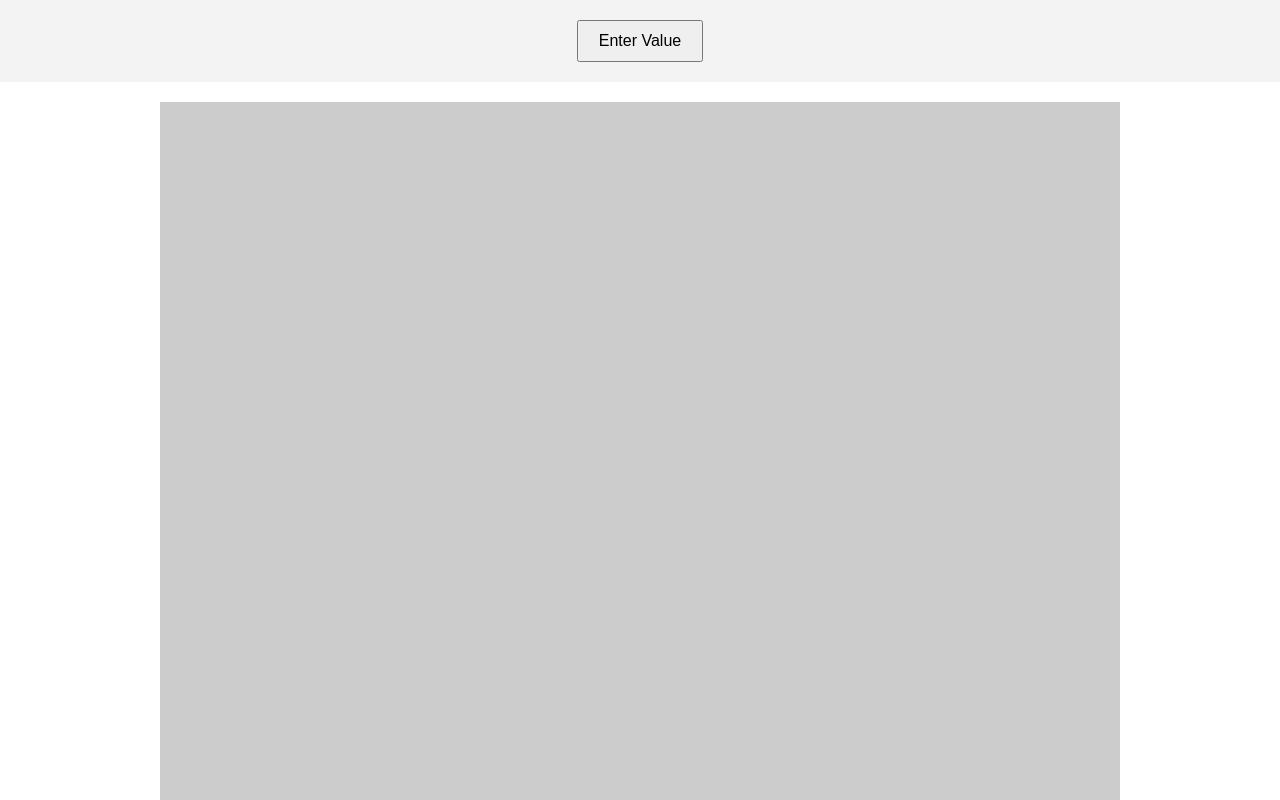
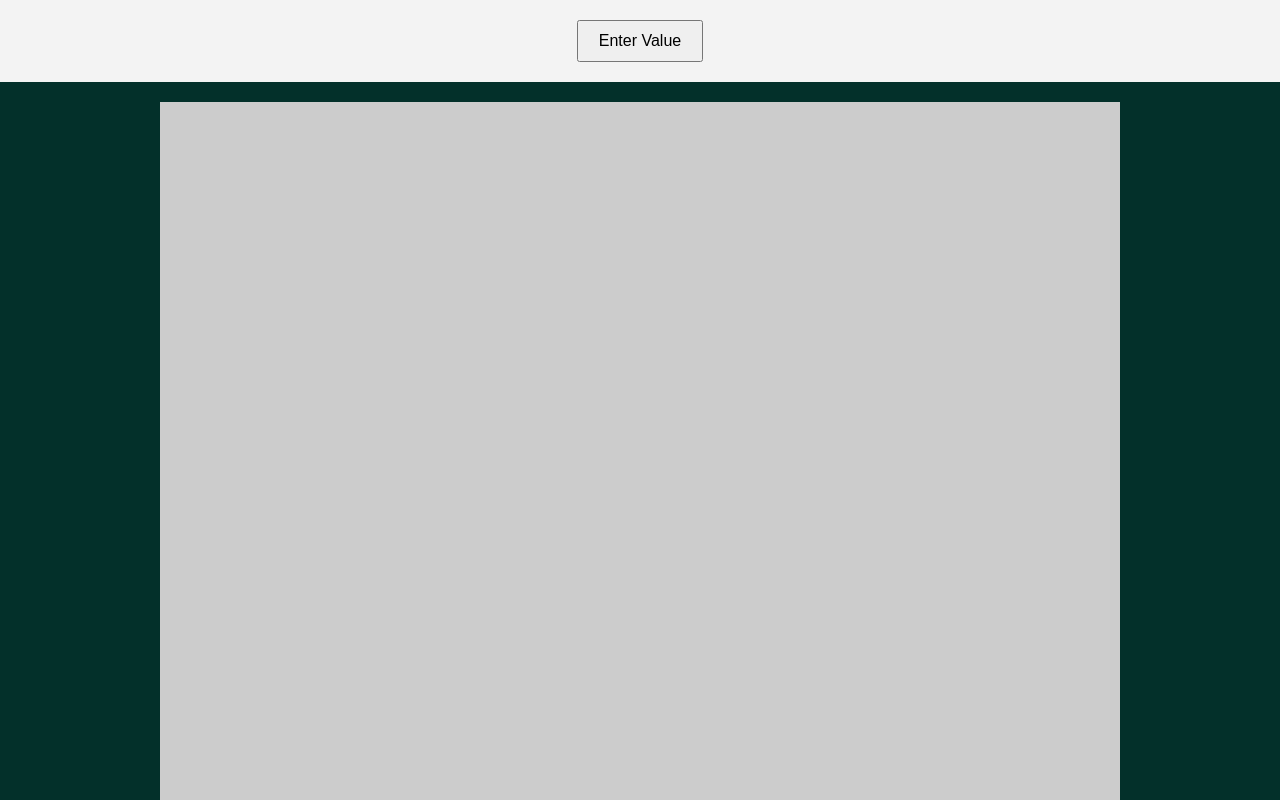
Before and after one commit to ElvisMark/Etch-a-Sketch, a plain HTML site: page index.html in a window 1280 px wide. Shown: the top 800 px of the page. Drawn offline with Linux system fonts and the light colour scheme.

Commit message:
gave bagkground a color

```diff
--- a/style.css
+++ b/style.css
@@ -6,6 +6,7 @@ body {
     height: 100vh;
     margin: 0;
     font-family: 'Times New Roman', Times, serif;
+    background-color: #03302a;
 }
 #button-container {
     width: 100%;
```
